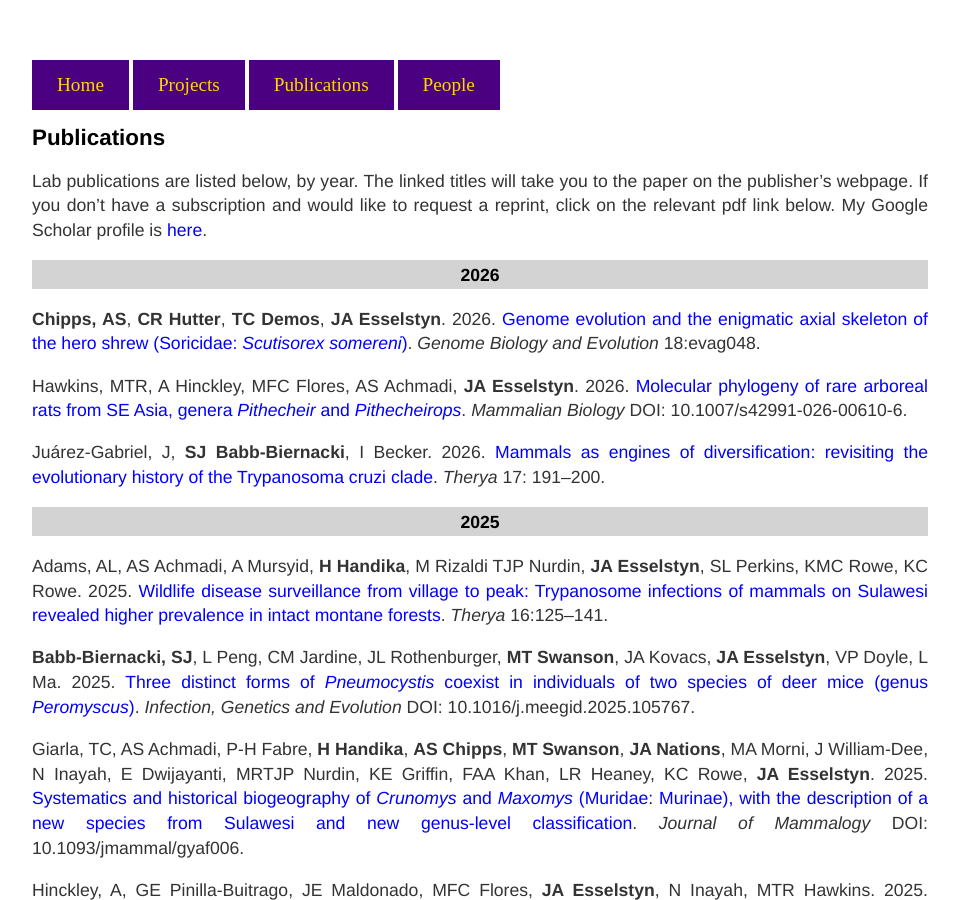
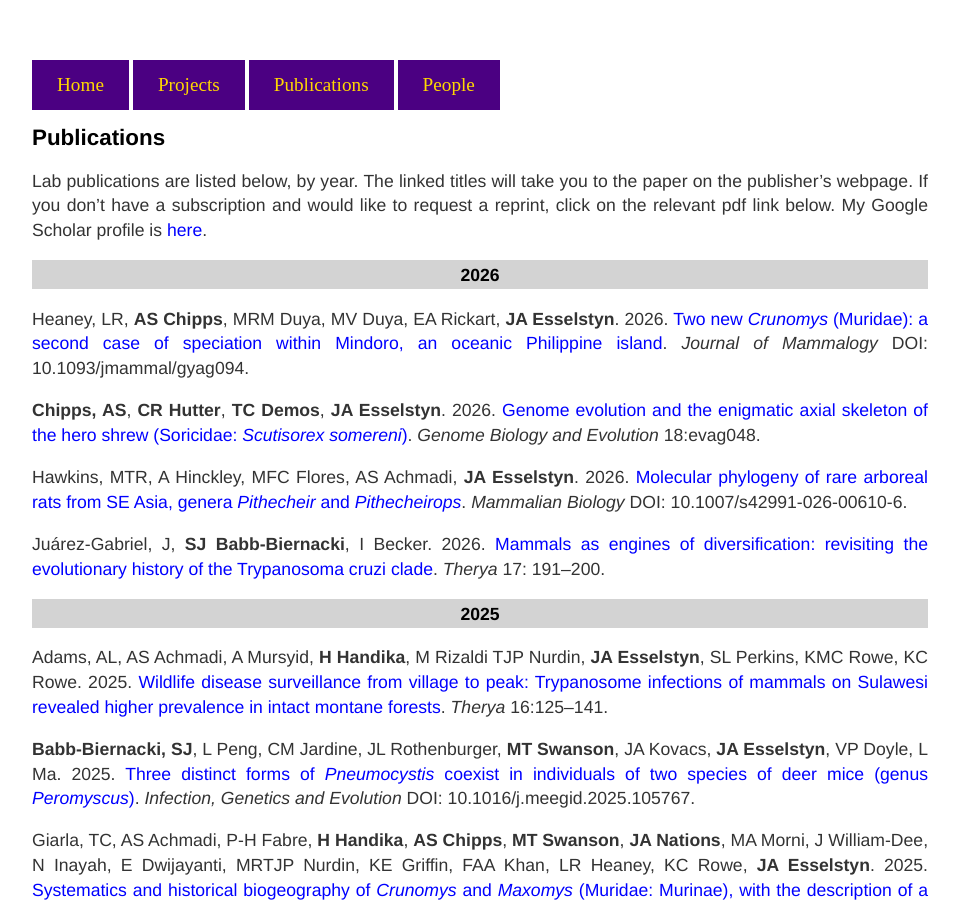
Before and after one commit to esselstyn/esselstyn.github.io, a Jekyll site: the page built from publications.md, in a window 1280 px wide and 900 px high. Shown: the whole window, without its empty margins (160-1119 px from the left). Built offline with Jekyll 4.4.1, drawn with Linux system fonts in a browser that asks for light colours.

Commit message:
Update publications.md

```diff
--- a/publications.md
+++ b/publications.md
@@ -6,6 +6,8 @@ title: Publications
 # Publications
 Lab publications are listed below, by year. The linked titles will take you to the paper on the publisher's webpage. If you don't have a subscription and would like to request a reprint, click on the relevant pdf link below. My Google Scholar profile is [here](https://scholar.google.com/citations?user=8p7eEcAAAAAJ&hl=en).
 ### 2026
+Heaney, LR, **AS Chipps**, MRM Duya, MV Duya, EA Rickart, **JA Esselstyn**. 2026. [Two new _Crunomys_ (Muridae): a second case of speciation within Mindoro, an oceanic Philippine island](https://doi.org/10.1093/jmammal/gyag094). _Journal of Mammalogy_ DOI: 10.1093/jmammal/gyag094.
+
 **Chipps, AS**, **CR Hutter**, **TC Demos**, **JA Esselstyn**. 2026. [Genome evolution and the enigmatic axial skeleton of the hero shrew (Soricidae: _Scutisorex somereni_)](https://doi.org/10.1093/gbe/evag048). _Genome Biology and Evolution_ 18:evag048.
 
 Hawkins, MTR, A Hinckley, MFC Flores, AS Achmadi, **JA Esselstyn**. 2026. [Molecular phylogeny of rare arboreal rats from SE Asia, genera _Pithecheir_ and _Pithecheirops_](https://doi.org/10.1007/s42991-026-00610-6). _Mammalian Biology_ DOI: 10.1007/s42991-026-00610-6.
```
